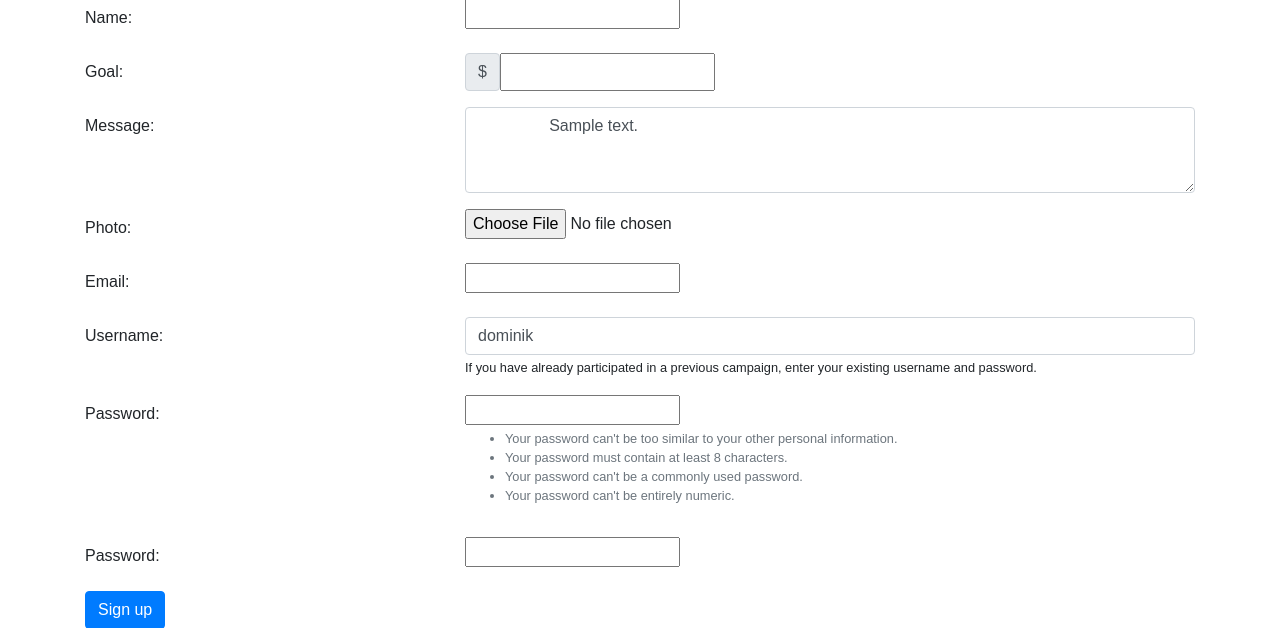
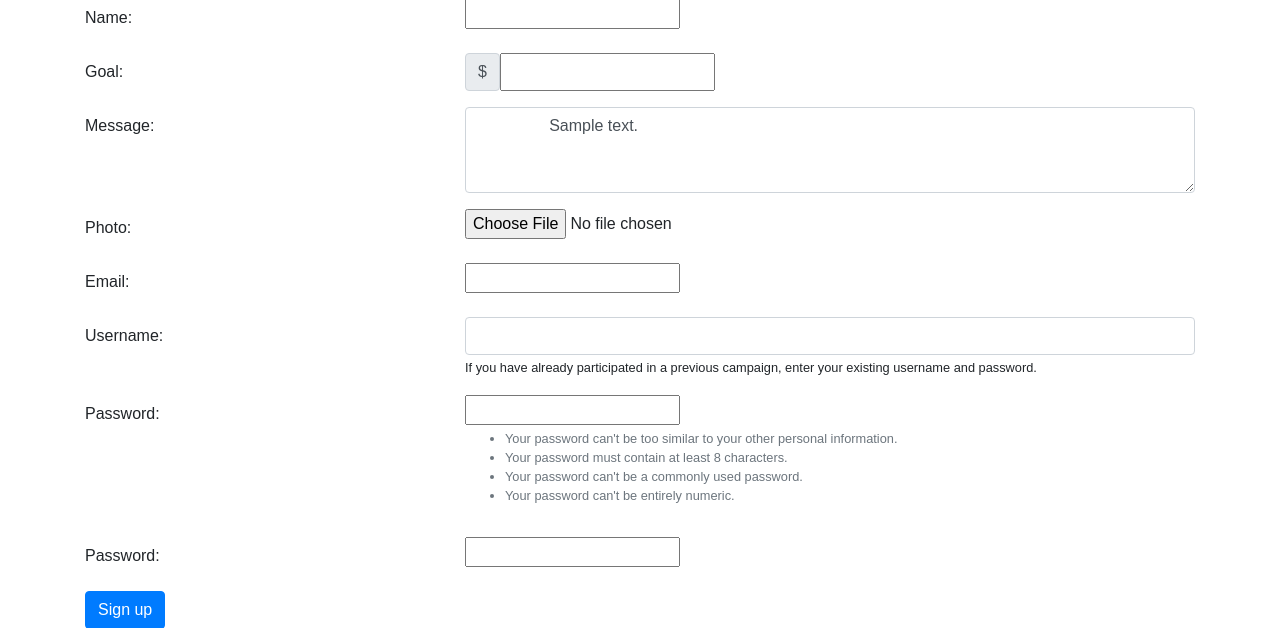
Before and after one commit to dominikszopa/fundraising-website, a Django app: template team_fundraising/templates/registration/signup.html in a window 1280 px wide. Shown: the part 205-833 px from the top of the page. Run offline with Django 3.2, Linux system fonts and the light colour scheme; the template is opened without the code that fills it: most values are stand-ins (such as "Sample title", 1, 10 or a date in 2020); form fields are guessed from the names that the template uses; parts of the project's set-up code (start-up, migrations or seed data) failed here and were passed over; some libraries are stand-ins or nearby versions.

Commit message:
Removed default username from signup

```diff
--- a/team_fundraising/templates/registration/signup.html
+++ b/team_fundraising/templates/registration/signup.html
@@ -151,7 +151,7 @@ to join the campaign with one click.
 
         <label class="col-sm-4 col-form-label" for="{{ user_form.username.auto_id}}">{{ user_form.username.label }}:</label>
         <div class="col-sm-8">
-            <input type="text" name="username" value="dominik" maxlength="150" class="form-control" required="" id="id_username"
+            <input type="text" name="username" maxlength="150" class="form-control" required="" id="id_username"
                 {% if user.is_authenticated %} readonly {% endif %}
             >
             {% if not user.is_authenticated %}
```
